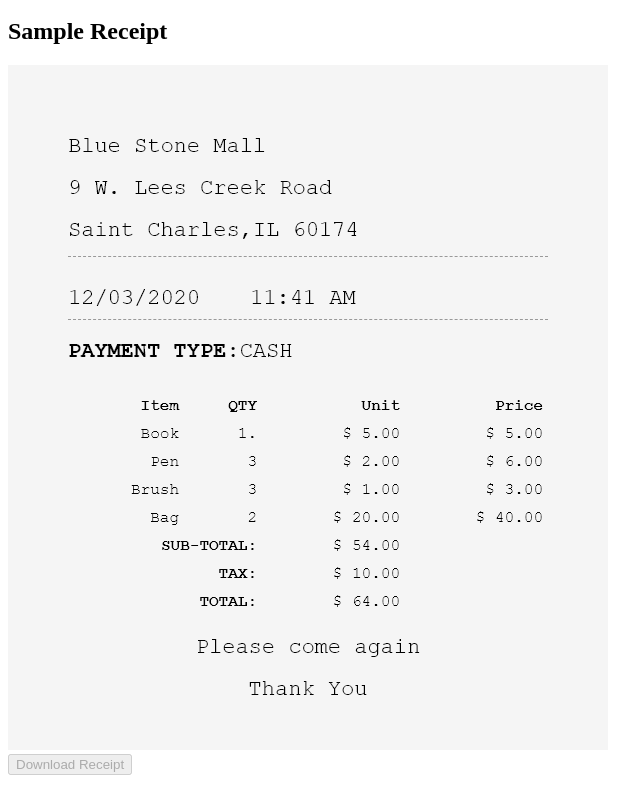
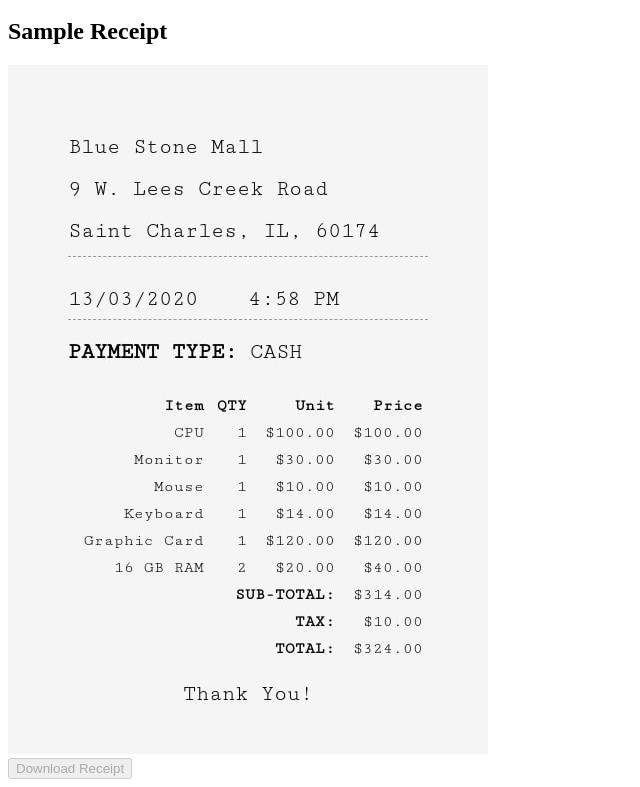
Before and after one commit to vijayhardaha/receipt-generator, a website: page index.html in a window 1280 px wide. Shown: the part 596-1383 px from the top of the page, without its empty margins (0-640 px from the left). Drawn offline with Linux system fonts and the light colour scheme; some icons are missing; a web font is replaced by a local one.

Commit message:
Updated images paths
PNG images coverted to JPG images
Sample file changed
Changed png paths to jpg paths

```diff
--- a/index.html
+++ b/index.html
@@ -21,7 +21,7 @@
   <meta property="og:url" content="https://receipt-generator.now.sh/">
   <meta property="og:title" content="Receipt Generator">
   <meta property="og:description" content="An easy to use online tool to generate receipts.">
-  <meta property="og:image" content="src/images/thumbnail.png">
+  <meta property="og:image" content="src/images/thumbnail.jpg">
   <meta property="og:image:width" content="1200">
   <meta property="og:image:height" content="628">
 
@@ -30,7 +30,7 @@
   <meta property="twitter:url" content="https://receipt-generator.now.sh/">
   <meta property="twitter:title" content="Receipt Generator">
   <meta property="twitter:description" content="An easy to use online tool to generate receipts.">
-  <meta property="twitter:image" content="src/images/thumbnail.png">
+  <meta property="twitter:image" content="src/images/thumbnail.jpg">
 
   <link rel="apple-touch-icon" sizes="57x57" href="src/icons/apple-icon-57x57.png">
   <link rel="apple-touch-icon" sizes="60x60" href="src/icons/apple-icon-60x60.png">
@@ -209,7 +209,7 @@
                 <div class="preview-receipt">
                   <h2>Sample Receipt</h2>
                   <div class="preview-box">
-                    <img class="img-responsive center-block" src="src/images/sample.png" />
+                    <img class="img-responsive center-block" src="src/images/sample.jpg" />
                     <div class="form-group">
                       <button type="button" id="download" class="btn btn-primary btn-block" disabled="disabled"><span class="icon-cloud-download"></span>Download Receipt</button>
                     </div>
--- a/src/css/style.scss
+++ b/src/css/style.scss
@@ -5,7 +5,7 @@
 
 body {
 	background: $white-color;
-	background: url(../images/concrete-texture.png) repeat;
+	background: url(../images/concrete-texture.jpg) repeat;
 	color: $body-text-color;
 	font-family: $primary-font;
 	font-size: 16px;
```
Also changed, not shown: dist/concrete-texture.862fea2a.jpg (added), dist/concrete-texture.9d5bb4fb.png (deleted), dist/index.html, dist/sample.adf954c8.jpg (added), dist/sample.bacde153.png (deleted), dist/thumbnail.6a013413.jpg (added), dist/thumbnail.a83847c6.png (deleted), src/images/concrete-texture.jpg (added), src/images/concrete-texture.png (deleted), src/images/sample.jpg (added), src/images/sample.png (deleted), src/images/thumbnail.jpg (added), src/images/thumbnail.png (deleted), 4 other files.
